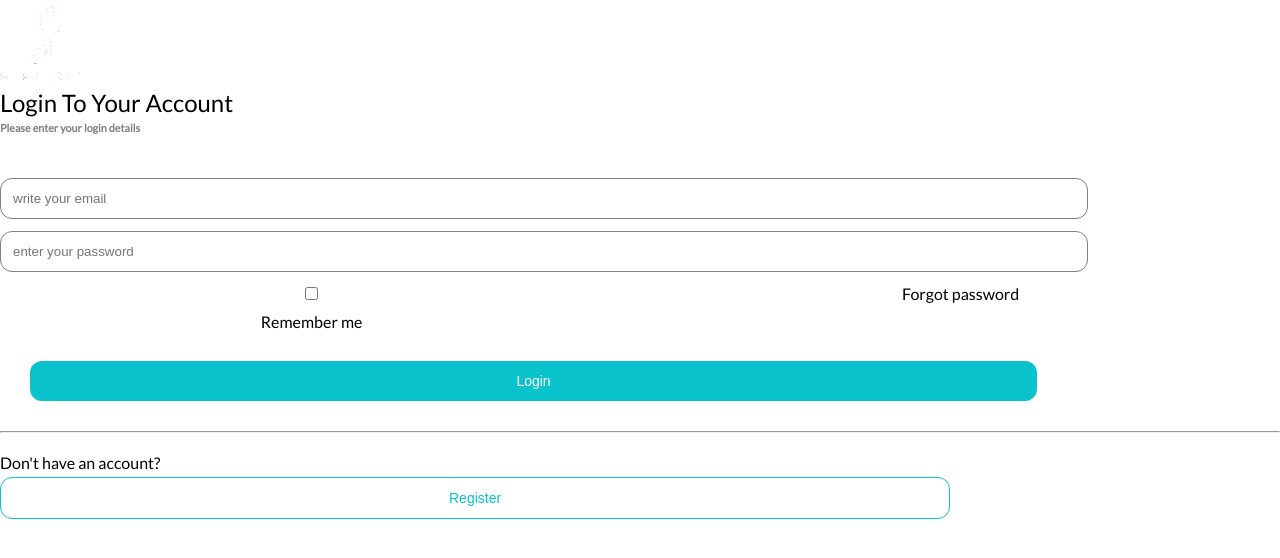
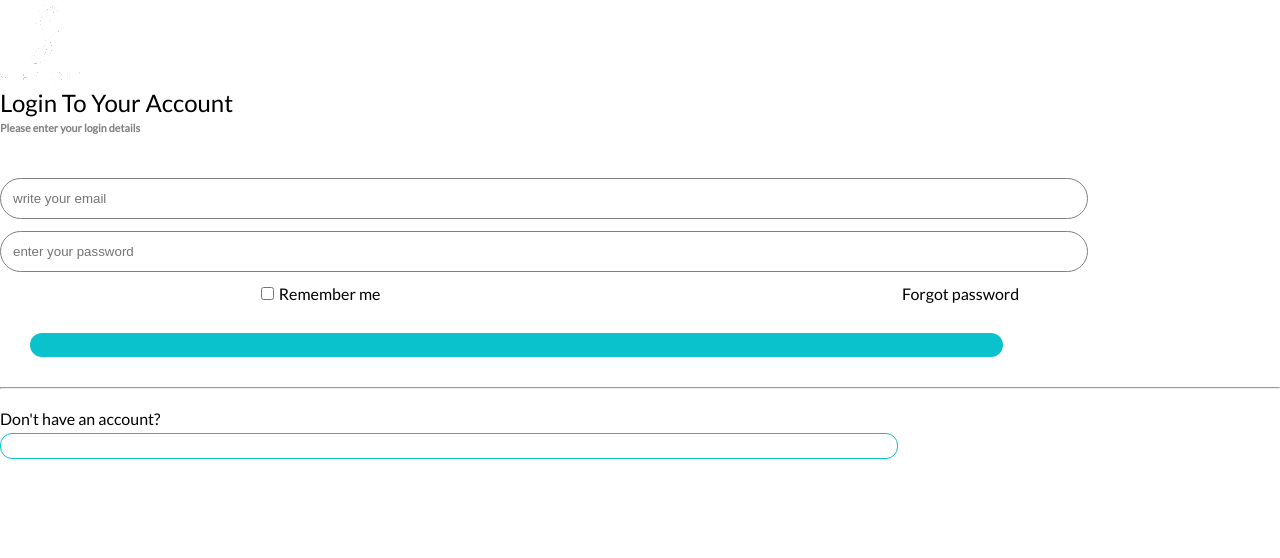
Before and after one commit to sajid-munawar/React-plan-a-date, a React (Create React App) app: page /login in a window 1280 px wide. Shown: the top 558 px of the page. Built offline with nearby package versions, Linux system fonts and the light colour scheme.

Commit message:
Complete styling of register page

```diff
--- a/src/components/button.js
+++ b/src/components/button.js
@@ -1,7 +1,7 @@
 import React from 'react'
 
-export default function Button({className,text}) {
+export const Button=({className,children})=> {
   return (
-    <button className={className}>{text}</button>
+    <button className={className}>{children}</button>
   )
 }
--- /dev/null
+++ b/src/components/index.js
@@ -0,0 +1,2 @@
+export * from './input';
+export * from './button';
--- a/src/components/input.js
+++ b/src/components/input.js
@@ -1,7 +1,5 @@
-import React from 'react'
+import React from "react";
 
-export default function Input({type,placeholder,name}) {
-  return (
-    <input type={type} placeholder={placeholder} name={name} />
-  )
-}
+export const Input = ({ type, placeholder, name }) => {
+  return <input type={type} placeholder={placeholder} name={name} />;
+};
--- a/src/index.css
+++ b/src/index.css
@@ -31,11 +31,11 @@ p {
 }
 
 
-input {
+input:not([type='checkbox']) {
   padding: 12px;
   width: 85%;
   margin-bottom: 12px;
-  border-radius: 12px;
+  border-radius: 50px;
   border: 1px solid var(--clr_grey);
 }
 
@@ -85,7 +85,23 @@ input {
 }
 
 .split-input input {
-  width: 148px;
+  width: 35%;
+}
+
+.terms-conditions {
+  padding-left: 8%;
+  display: flex;
+  justify-content: flex-start;
+  align-items: center;
+}
+
+.terms-conditions p {
+  padding-left: 5px;
+}
+
+.register-hr {
+  max-width: 60%;
+  margin:0 auto 20px;
 }
 /* form h1 {
   font-weight: 300;
--- a/src/pages/login.js
+++ b/src/pages/login.js
@@ -1,5 +1,5 @@
-import Button from "../components/button";
-import Input from "../components/input";
+import {Button} from "../components";
+import {Input} from "../components";
 import { Images } from "../config";
 
 export const Login = () => {
--- a/src/pages/register.jsx
+++ b/src/pages/register.jsx
@@ -1,4 +1,5 @@
 import React from "react";
+import { Button, Input } from "../components";
 import { Images } from "../config";
 
 export const Register = () => {
@@ -12,20 +13,20 @@ export const Register = () => {
           <h1>Create An Account.</h1>
           <p>Please enter below details to get registered.</p>
           <div className="split-input">
-            <input type="text" />
-            <input type="text" />
+            <Input type="text" placeholder='First name' name='firstName'/>
+            <Input type="text" placeholder='Last name' name='lastName'/>
           </div>
-          <input type="text" />
-          <input type="text" />
-          <input type="text" />
-          <div>
-            <input type="text" />
+          <Input type="date" />
+          <Input type="email" name='name' placeholder='Please Enter email' />
+          <Input type="text" name='userName' placeholder='Please enter username'/>
+          <div className="terms-conditions">
+            <Input type="checkbox" />
             <p>Accept Terms & Conditions</p>
           </div>
-          <button>Register</button>
-          <hr />
+          <Button className='btn-filled'>Register</Button>
+          <hr className="register-hr"/>
           <p>Already have an account?</p>
-          <button>Login</button>
+          <Button className='btn-empty'>Login</Button>
         </form>
       </div>
     </div>
```
